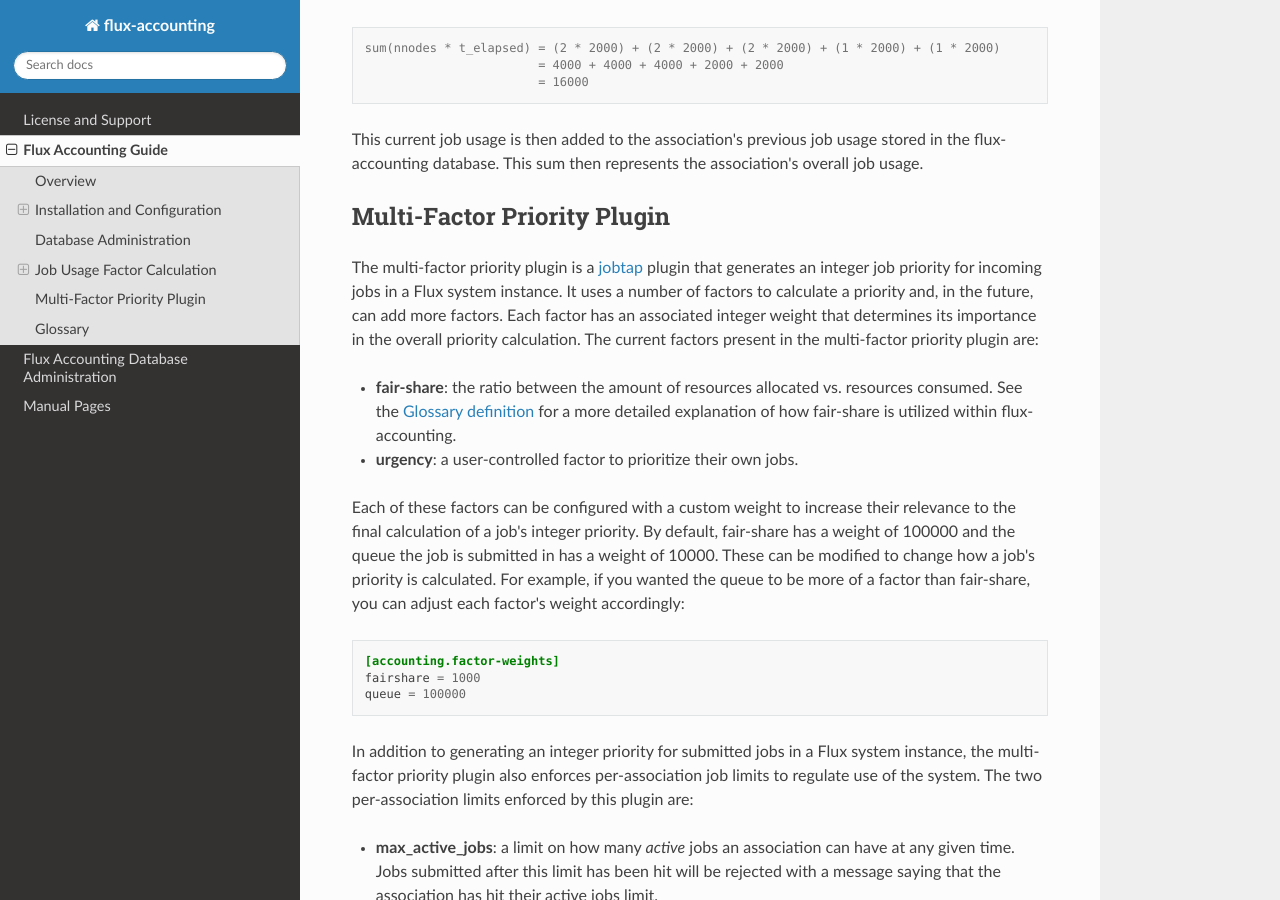
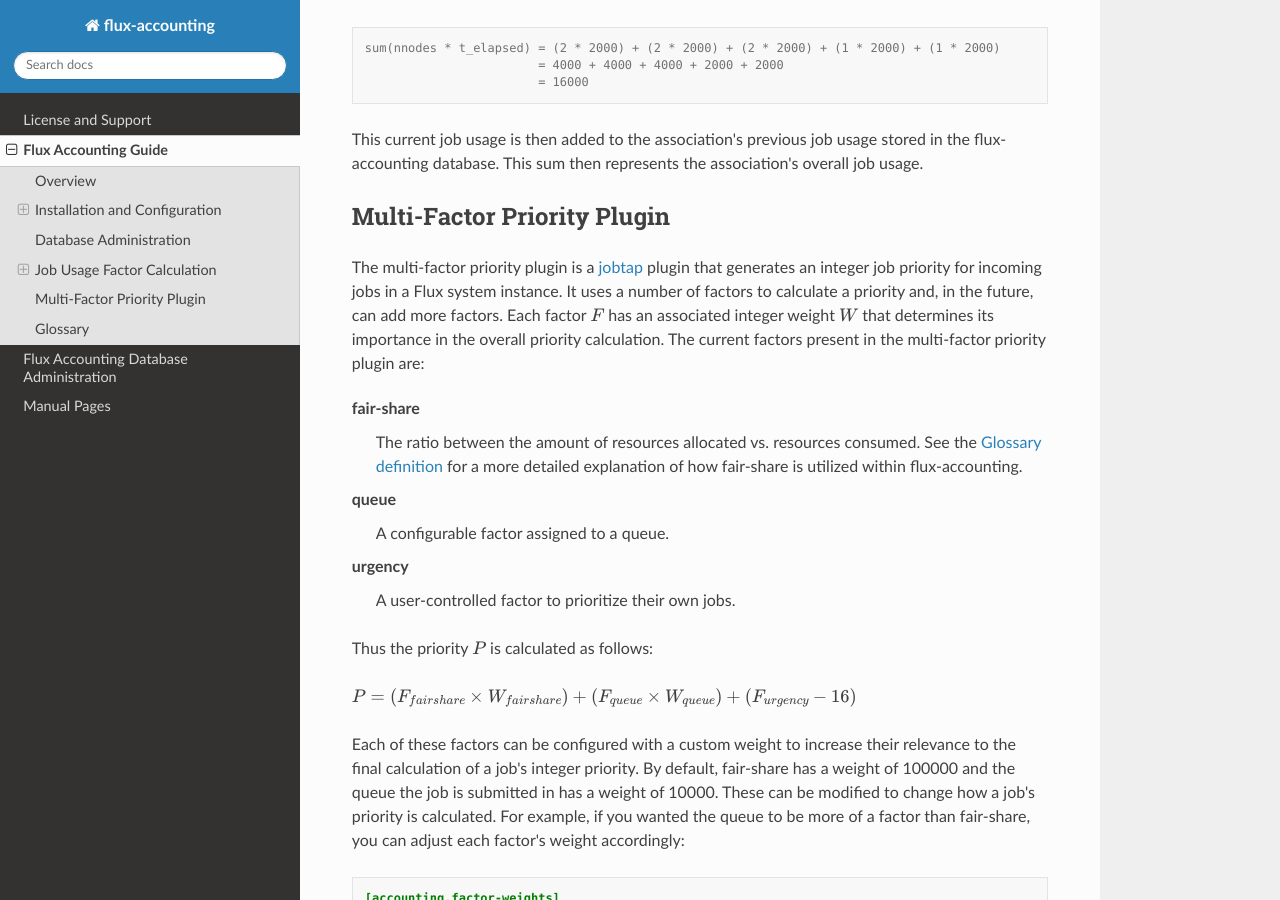
Before and after one commit to flux-framework/flux-accounting, a Sphinx documentation site: the page built from doc/guide/accounting-guide.rst, in a window 1280 px wide and 900 px high, scrolled down 6303 px. Built offline with Sphinx 7.4.7 and the Read the Docs theme 3.1.0, drawn with Linux system fonts in a browser that asks for light colours.

Commit message:
doc: add priority equation to accounting guide
Problem: the accounting guide uses words to describe how
priority is calculated but words would be clearer.

Add "queue" to the lists of factors and format the list as a dictionary
rather than a bullet list.

Use a math expression for the priority value.

```diff
--- a/doc/guide/accounting-guide.rst
+++ b/doc/guide/accounting-guide.rst
@@ -348,15 +348,24 @@ Multi-Factor Priority Plugin
 The multi-factor priority plugin is a jobtap_ plugin that generates
 an integer job priority for incoming jobs in a Flux system instance. It uses
 a number of factors to calculate a priority and, in the future, can add more
-factors. Each factor has an associated integer weight that determines its
-importance in the overall priority calculation. The current factors present in
-the multi-factor priority plugin are:
+factors. Each factor :math:`F` has an associated integer weight :math:`W`
+that determines its importance in the overall priority calculation. The
+current factors present in the multi-factor priority plugin are:
 
-* **fair-share**: the ratio between the amount of resources allocated vs. resources
+fair-share
+  The ratio between the amount of resources allocated vs. resources
   consumed. See the :ref:`Glossary definition <glossary-section>` for a more
   detailed explanation of how fair-share is utilized within flux-accounting.
 
-* **urgency**: a user-controlled factor to prioritize their own jobs.
+queue
+  A configurable factor assigned to a queue.
+
+urgency
+  A user-controlled factor to prioritize their own jobs.
+
+Thus the priority :math:`P` is calculated as follows:
+
+:math:`P = (F_{fairshare} \times W_{fairshare}) + (F_{queue} \times W_{queue}) + (F_{urgency} - 16)`
 
 Each of these factors can be configured with a custom weight to increase their
 relevance to the final calculation of a job's integer priority. By default,
```
